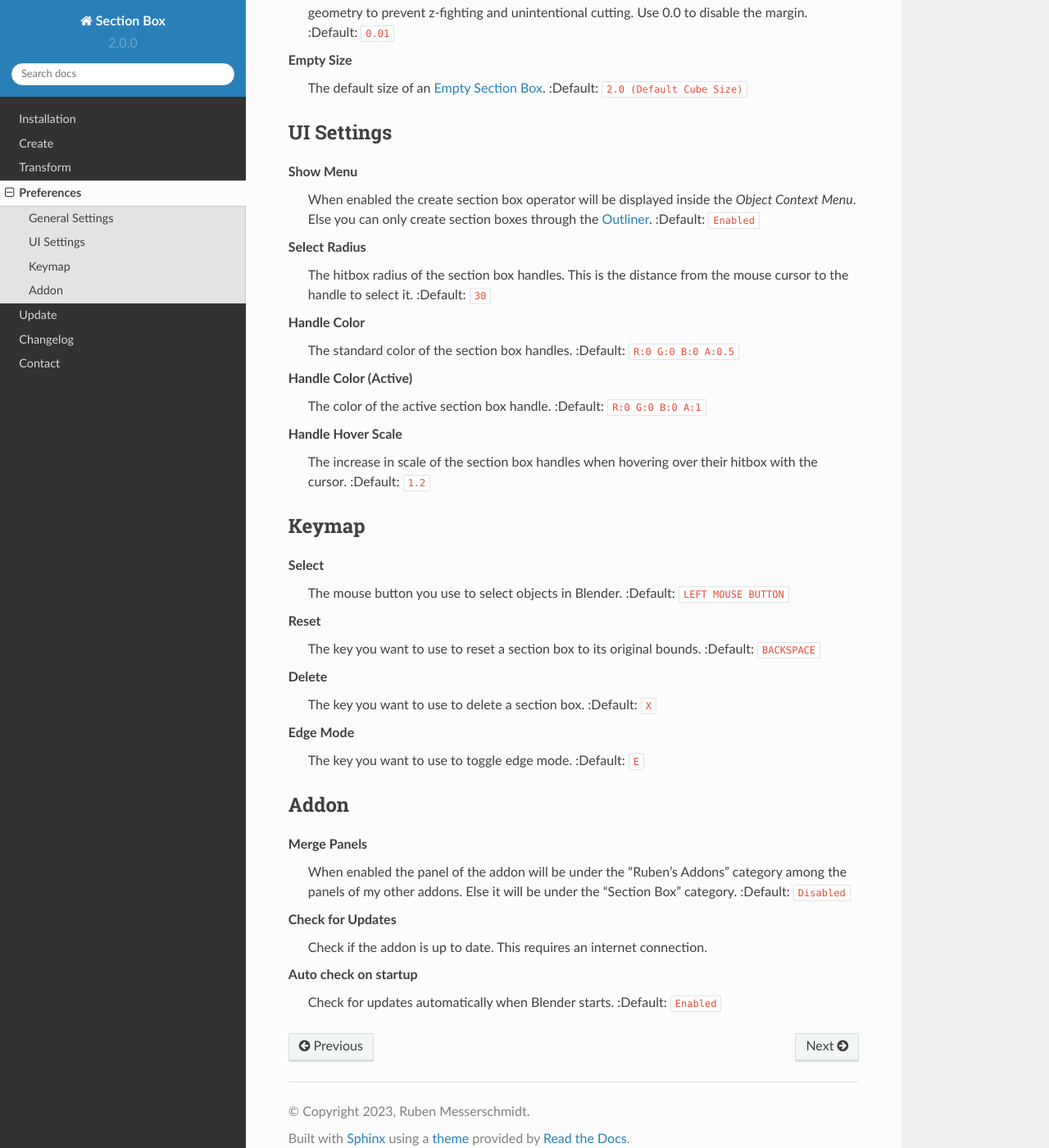
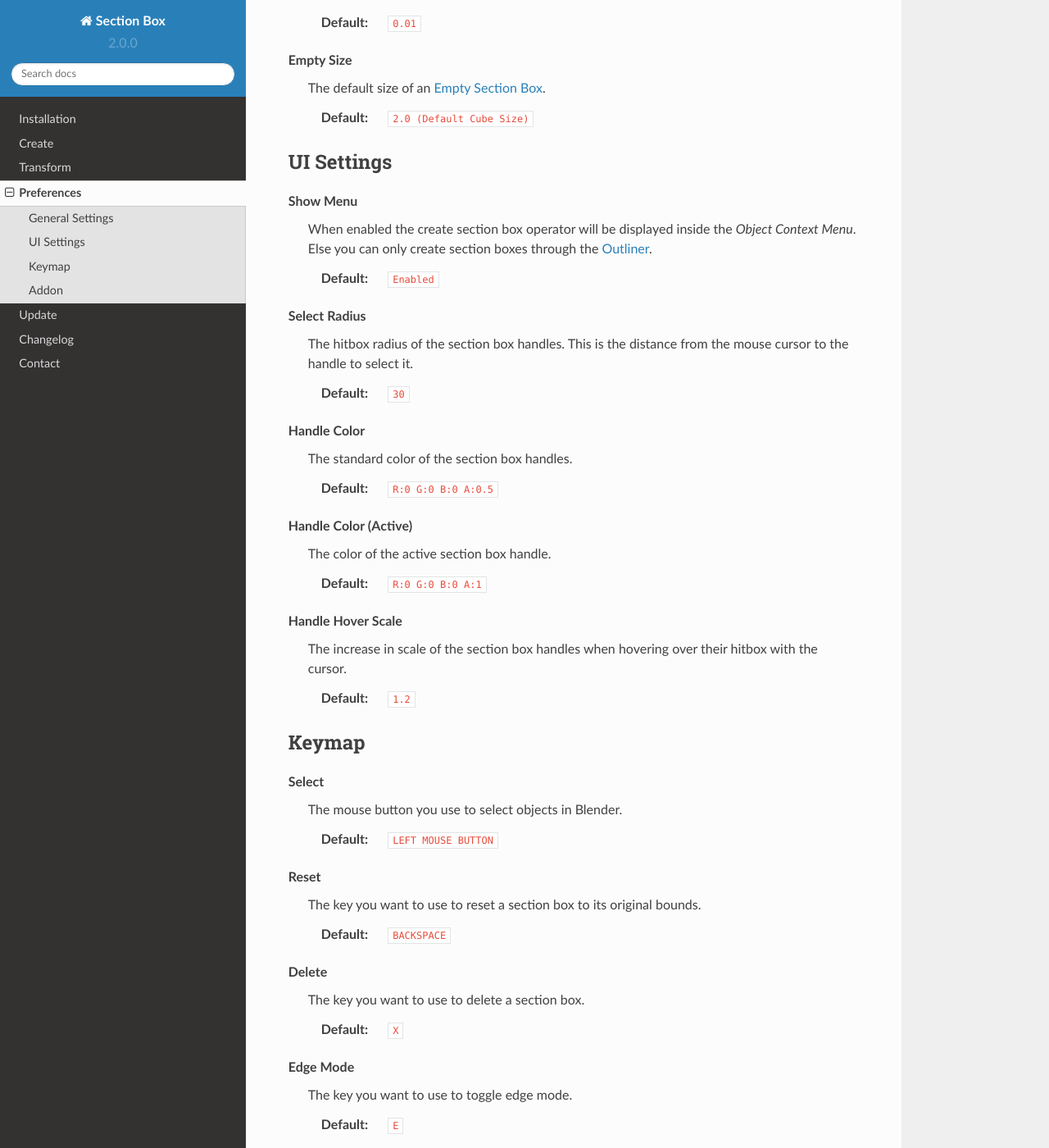
Before and after one commit to rubenmesserschmidt/Section-Box_docs, a Sphinx documentation site: the page built from docs/source/preferences.rst, in a window 1280 px wide and 1400 px high, scrolled down 619 px. Shown: the whole window at 82% size. Built offline with Sphinx 7.4.7 and the Read the Docs theme 2.0.0, drawn with Linux system fonts in a browser that asks for light colours; some of the changed text lies outside the part shown.

```diff
--- a/docs/source/preferences.rst
+++ b/docs/source/preferences.rst
@@ -1,88 +1,101 @@
-###########
+===========
 Preferences
-###########
+===========
 
 
-****************
+################
 General Settings
-****************
+################
 
 **Lazy Load**
  When enabled the section will be updated only after committing a transform change of a section box using the *Boolean* method.
  Else it will be updated in realtime always. This is especially useful when working with higher amounts of triangles to save performance while transforming a section box.
 
-:Default: ``Enabled``
+ :Default: ``Enabled``
 
 **Method**
  The method you want to use to create a section box. The *Shader* method is faster but does not support solid viewport shading.
 
-:Default: ``Shader``
+ :Default: ``Shader``
 
 **Margin**
-  The margin of the section box. This is the distance between the section box and the actual geometry to prevent z-fighting and unintentional cutting. Use 0.0 to disable the margin.
-  :Default: ``0.01``
+ The margin of the section box. This is the distance between the section box and the actual geometry to prevent z-fighting and unintentional cutting. Use 0.0 to disable the margin.
+
+ :Default: ``0.01``
 
 **Empty Size**
  The default size of an :ref:`Empty Section Box <Create>`.
+
  :Default: ``2.0 (Default Cube Size)``
 
-***********
+###########
 UI Settings
-***********
+###########
 
 **Show Menu**
  When enabled the create section box operator will be displayed inside the *Object Context Menu*.
  Else you can only create section boxes through the :ref:`Outliner`.
+
  :Default: ``Enabled``
 
 **Select Radius**
  The hitbox radius of the section box handles. This is the distance from the mouse cursor to the handle to select it.
+
  :Default: ``30``
 
 **Handle Color**
-  The standard color of the section box handles.
-  :Default: ``R:0 G:0 B:0 A:0.5``
+ The standard color of the section box handles.
+
+ :Default: ``R:0 G:0 B:0 A:0.5``
 
 **Handle Color (Active)**
-  The color of the active section box handle.
-  :Default: ``R:0 G:0 B:0 A:1``
+ The color of the active section box handle.
+
+ :Default: ``R:0 G:0 B:0 A:1``
 
 **Handle Hover Scale**
-  The increase in scale of the section box handles when hovering over their hitbox with the cursor.
-  :Default: ``1.2``
+ The increase in scale of the section box handles when hovering over their hitbox with the cursor.
 
-******
+ :Default: ``1.2``
+
+######
 Keymap
-******
+######
 
 **Select**
  The mouse button you use to select objects in Blender.
+
  :Default: ``LEFT MOUSE BUTTON``
 
 **Reset**
  The key you want to use to reset a section box to its original bounds.
+
  :Default: ``BACKSPACE``
 
 **Delete**
  The key you want to use to delete a section box.
+
  :Default: ``X``
 
 **Edge Mode**
-  The key you want to use to toggle edge mode.
-  :Default: ``E``
+ The key you want to use to toggle edge mode.
 
-*****
+ :Default: ``E``
+
+#####
 Addon
-*****
+#####
 
 **Merge Panels**
  When enabled the panel of the addon will be under the "Ruben's Addons" category among the panels of my other addons.
  Else it will be under the "Section Box" category.
+
  :Default: ``Disabled``
 
 **Check for Updates**
  Check if the addon is up to date. This requires an internet connection.
 
 **Auto check on startup**
-  Check for updates automatically when Blender starts.
-  :Default: ``Enabled``
+ Check for updates automatically when Blender starts.
+
+ :Default: ``Enabled``
```
Also changed, not shown: docs/source/changelog.rst (+4 -4 lines), docs/source/index.rst (+6 -6 lines).
